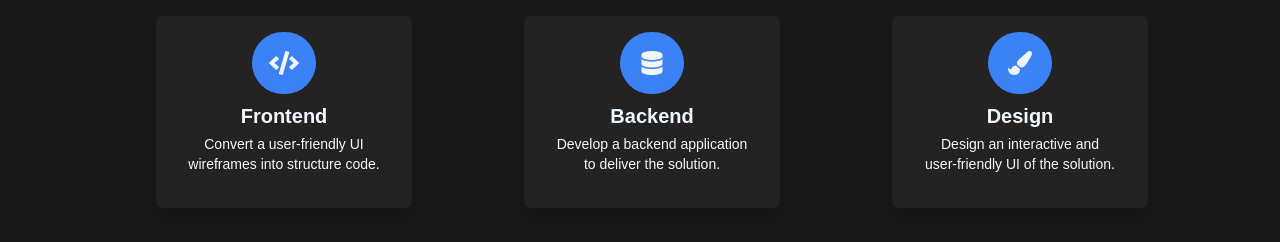
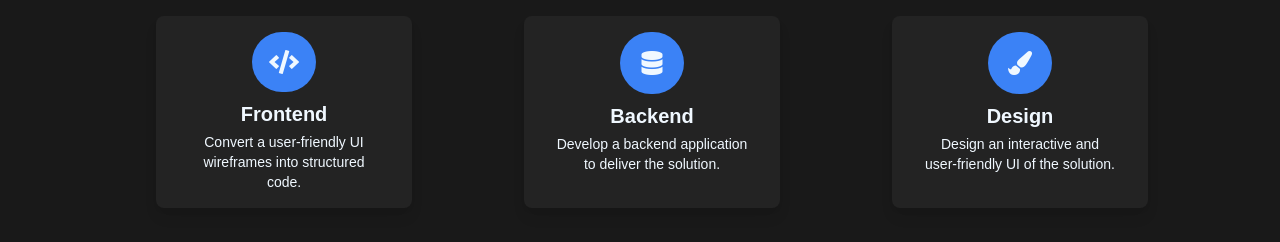
Before and after one commit to itsakhilrana/Portfolio-2.0, a React (Create React App) app in the folder frontend/: page /#home in a window 1280 px wide. Shown: the part 920-1162 px from the top of the page. Built offline with nearby package versions, Linux system fonts and the light colour scheme; some icons are missing.

Commit message:
minor change

```diff
--- a/frontend/src/components/content/about.js
+++ b/frontend/src/components/content/about.js
@@ -6,7 +6,7 @@ const content = [
   {
     key: 1,
     name: "Frontend",
-    desc: "Convert a user-friendly UI wireframes into structure code.",
+    desc: "Convert a user-friendly UI wireframes into structured code.",
     image: "fas fa-code",
   },
   {
```
Also changed, not shown: 53 other files (tests, documents, lock files or other folders).
